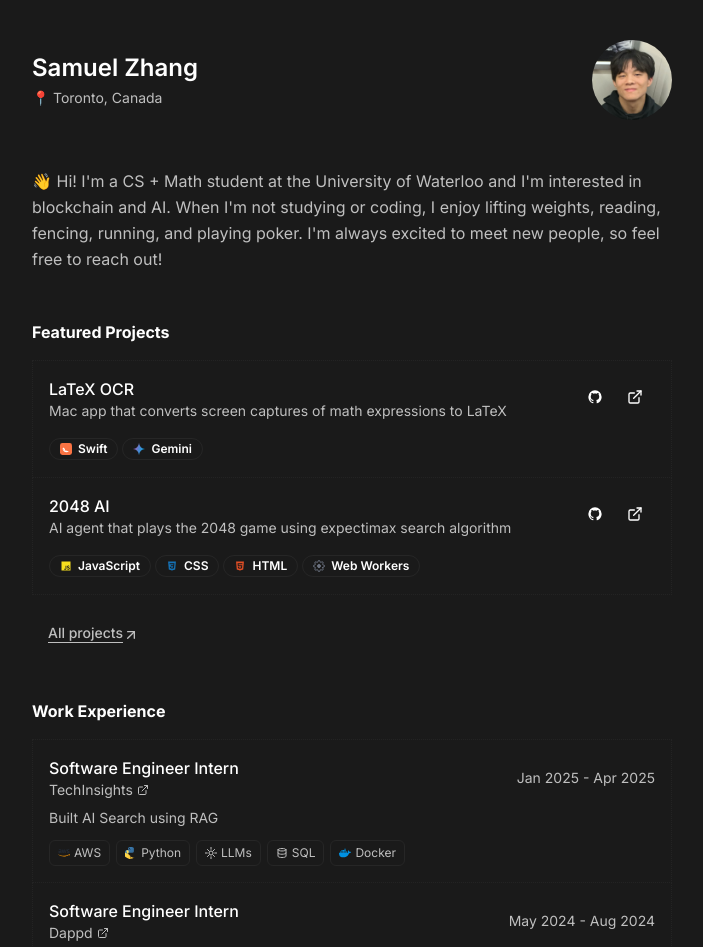
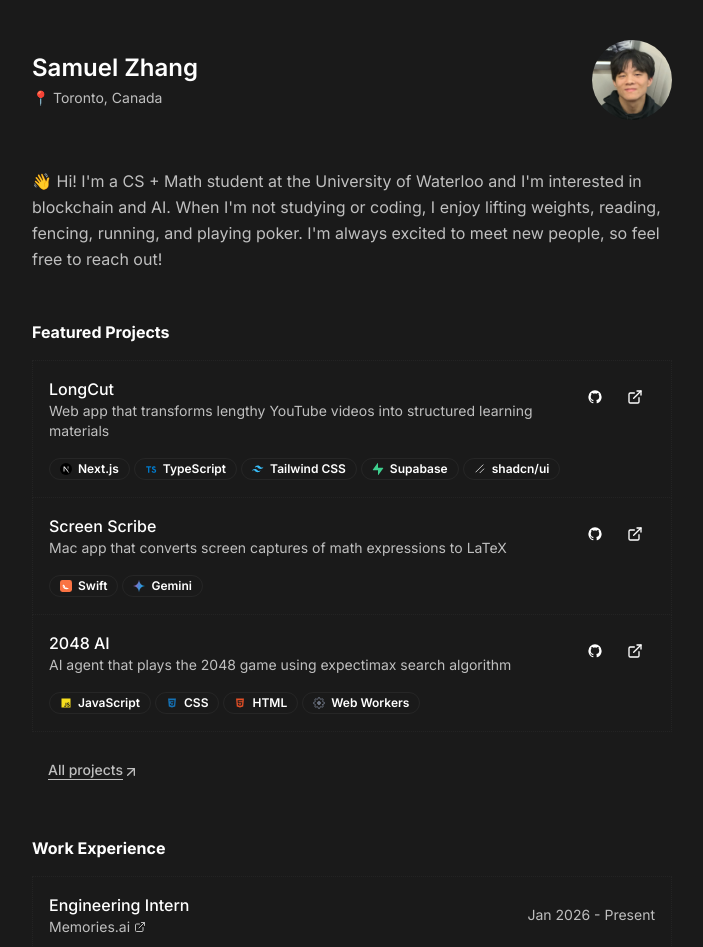
Before and after one commit to SamuelZ12/personal-website, a Next.js app: page / in a window 1280 px wide. Shown: the top 947 px of the page, without its empty margins (288-991 px from the left). Built offline with nearby package versions, Linux system fonts and the light colour scheme.

Commit message:
Update config.tsx

```diff
--- a/src/config.tsx
+++ b/src/config.tsx
@@ -76,18 +76,32 @@
             I&apos;m always excited to meet new people, so feel free to reach out!
         </>
     ),
-    descriptionRaw: `Hi! I'm a CS + Math student at the University of Waterloo and I'm interested in blockchain and AI. When I'm not studying or coding, I enjoy lifting weights, reading, fencing, running, and playing poker. I'm always excited to meet new people, so feel free to reach out!`,
+    descriptionRaw: `Hi! I'm a CS student at the University of Waterloo and I'm interested in blockchain and AI. When I'm not studying or coding, I enjoy lifting weights, reading, fencing, running, and playing poker. I'm always excited to meet new people, so feel free to reach out!`,
     projects: [
         {
-            name: 'LaTeX OCR',
+            name: 'LongCut',
+            description: 'Web app that transforms lengthy YouTube videos into structured learning materials',
+            url: 'https://github.com/SamuelZ12/longcut',
+            tags: [
+                { name: 'Next.js', icon: 'next' },
+                { name: 'TypeScript', icon: 'typescript' },
+                { name: 'Tailwind CSS', icon: 'tailwindcss' },
+                { name: 'Supabase', icon: 'supabase' },
+                { name: 'shadcn/ui', icon: 'shadcn' },
+            ],
+            featured: true,
+            github: 'https://github.com/SamuelZ12/longcut'
+        },
+        {
+            name: 'Screen Scribe',
             description: 'Mac app that converts screen captures of math expressions to LaTeX',
-            url: 'https://github.com/SamuelZ12/LaTeX-OCR',
+            url: 'https://github.com/samuelz12/screen-scribe',
             tags: [
                 { name: 'Swift', icon: 'swift' },
                 { name: 'Gemini', icon: 'gemini' },
             ],
             featured: true,
-            github: 'https://github.com/SamuelZ12/LaTeX-OCR'
+            github: 'https://github.com/samuelz12/screen-scribe'
         },
         {
             name: '2048 AI',
@@ -154,6 +168,21 @@
     workExperience: {
         positions: [
             {
+                company: 'Memories.ai',
+                role: 'Engineering Intern',
+                duration: 'Jan 2026 - Present',
+                description: (
+                    <>
+                        Building AI agents with visual memory
+                    </>
+                ),
+                link: 'https://memories.ai',
+                tags: [
+                    { name: 'Python', icon: 'python' },
+                    { name: 'LLMs', icon: 'llm' },
+                ]
+            },
+            {
                 company: 'TechInsights',
                 role: 'Software Engineer Intern',
                 duration: 'Jan 2025 - Apr 2025',
```
